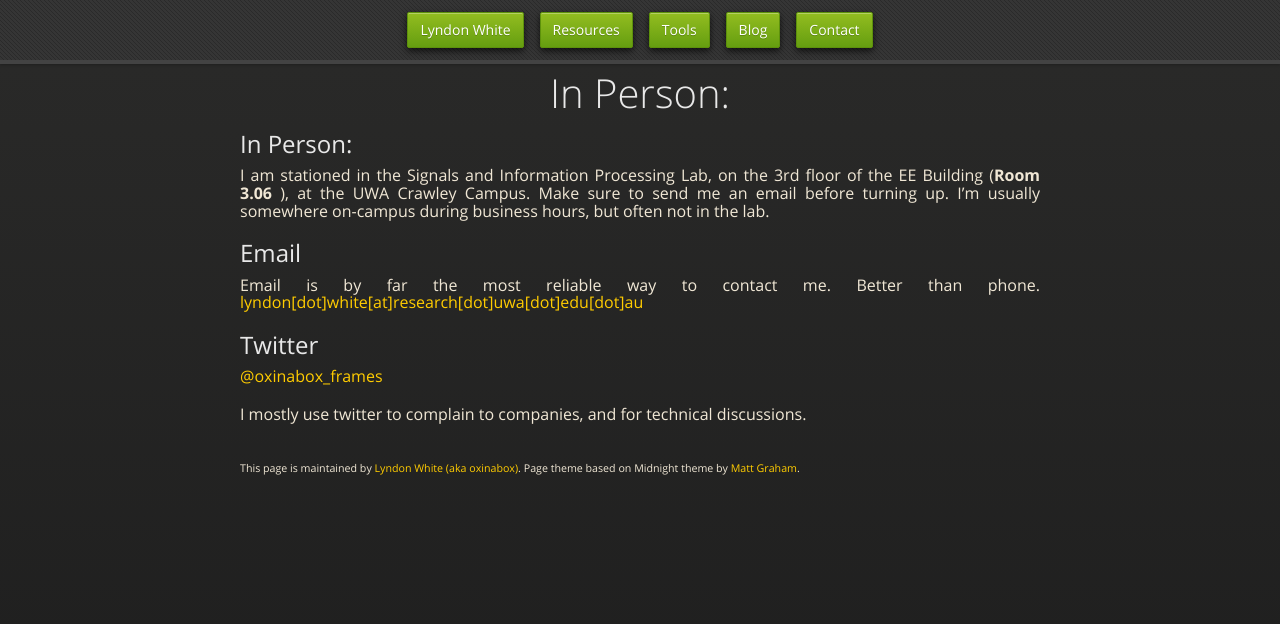
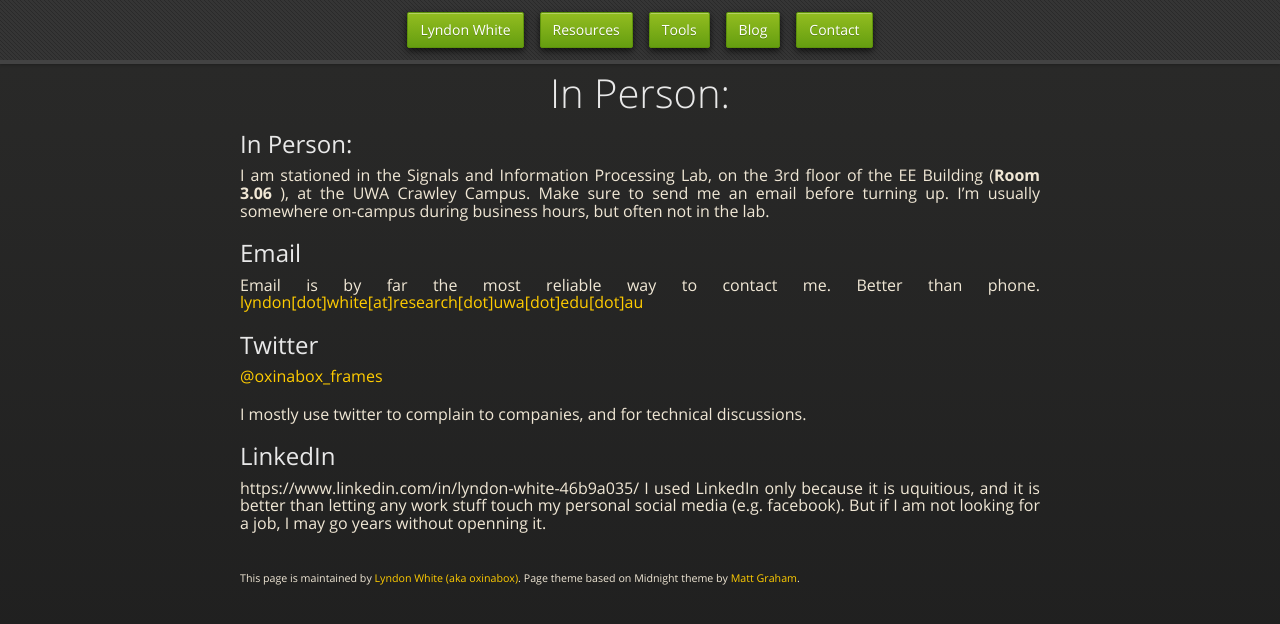
Before and after one commit to oxinabox/oxinabox.github.io, a Jekyll site: the page built from contact/index.md, in a window 1280 px wide. Shown: the top 624 px of the page. Built offline with Jekyll 4.4.1, drawn with Linux system fonts in a browser that asks for light colours; nearby versions of some CDN libraries; some web fonts are replaced; our own code applies the rules of GitHub Pages for plain Markdown files.

Commit message:
Update index.md

```diff
--- a/contact/index.md
+++ b/contact/index.md
@@ -16,3 +16,8 @@ Email is by far the most reliable way to contact me. Better than phone. [lyndon[
 [@oxinabox_frames](https://twitter.com/oxinabox_frames)
 
 I mostly use twitter to complain to companies, and for technical discussions.
+
+## LinkedIn
+https://www.linkedin.com/in/lyndon-white-46b9a035/
+I used LinkedIn only because it is uquitious, and it is better than letting any work stuff touch my personal social media (e.g. facebook).
+But if I am not looking for a job, I may go years without openning it.
```
